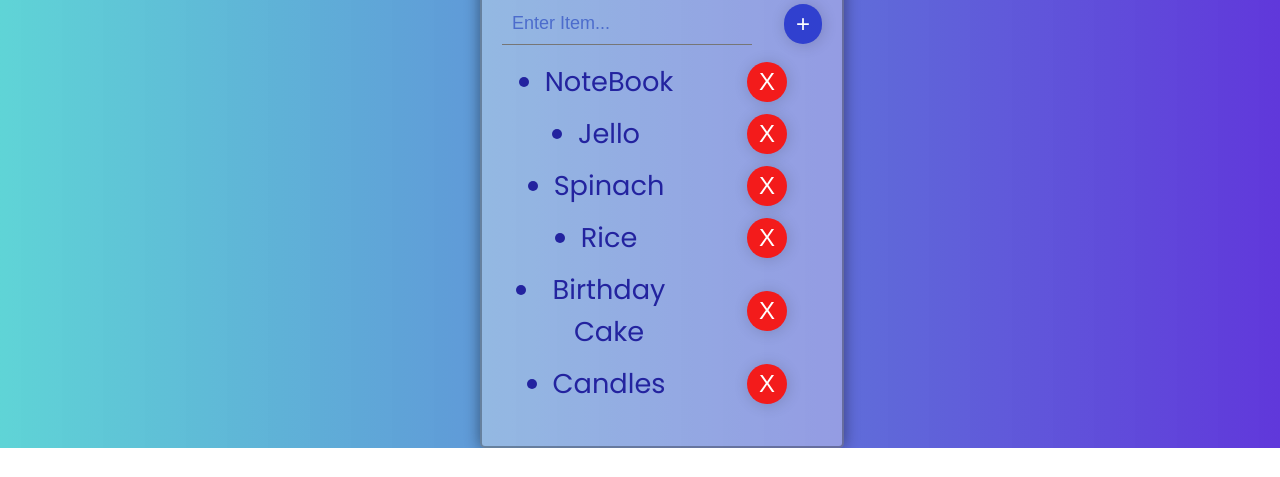
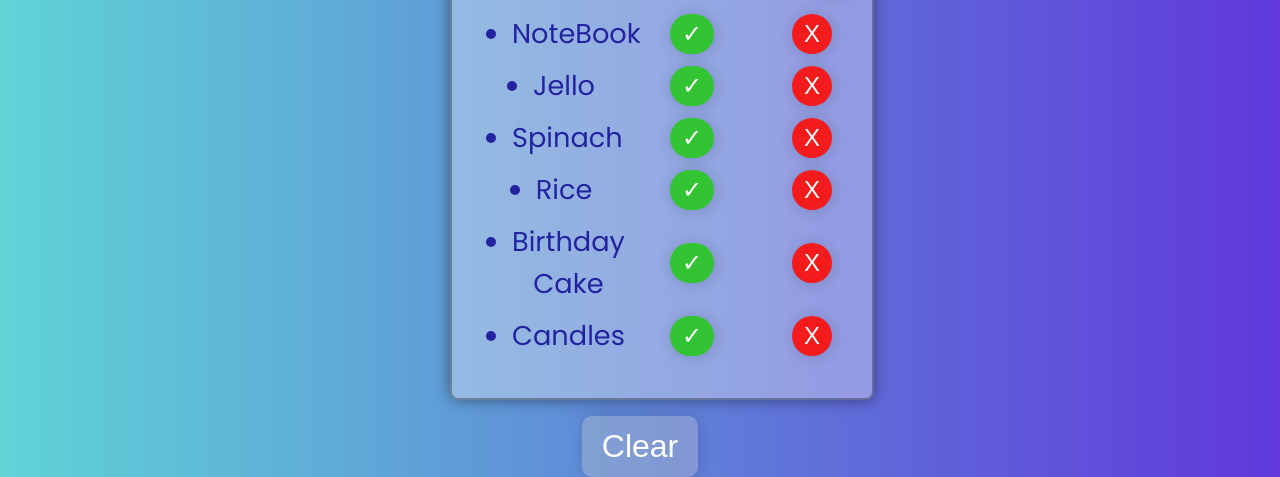
Before and after one commit to Kostaga/Todos, a plain HTML site: page index.html in a window 1280 px wide. Shown: the part 353-830 px from the top of the page. Before the commit the page ends 801 px from the top, so only its background shows below. Drawn offline with Linux system fonts and the light colour scheme.

Commit message:
almost finished

```diff
--- a/index.html
+++ b/index.html
@@ -19,34 +19,43 @@
 				<input id="userinput" type="text" placeholder="Enter Item...">
 				<button id="enter">+</button>
 			</div>
-			<ul>
+			<ul id="todos">
 				<div class="item">
 					<li class="task" random="23">NoteBook</li>
+					<button class="check">✓</button>
 					<button class="finish">X</button>
 				</div>
 				<div class="item">
 					<li class="task">Jello</li>
+					<button class="check">✓</button>
 					<button class="finish">X</button>
 				</div>
 				<div class="item">
 					<li class="task">Spinach</li>
+					<button class="check">✓</button>
 					<button class="finish">X</button>
 				</div>
 				<div class="item">
 					<li class="task">Rice</li>
+					<button class="check">✓</button>
 					<button class="finish">X</button>
 				</div>
 				<div class="item">
 					<li class="task">Birthday Cake</li>
+					<button class="check">✓</button>
 					<button class="finish">X</button>
 				</div>
 				<div class="item">
 					<li class="task">Candles</li>
+					<button class="check">✓</button>
 					<button class="finish">X</button>
 				</div>
 			</ul>
 		</div>
+		<button onclick="cleanup()" class="button clear" >Clear</button>
 </div>
+
+
 
 	<script src="script.js"></script>
 </body>
--- a/script.js
+++ b/script.js
@@ -1,7 +1,8 @@
 var button = document.getElementById("enter");
 var input = document.getElementById("userinput");
 var ul = document.querySelector("ul");
-var items = document.querySelectorAll("li");
+var items = document.querySelectorAll(".check");
+var li = document.querySelectorAll("li");
 var del = document.querySelectorAll(".finish");
 
 function inputLength() {
@@ -21,6 +22,15 @@ function createListElement() {
 		li.classList.toggle("done");
 	})
 	div.appendChild(li);
+
+	var c = document.createElement("button");
+	c.appendChild(document.createTextNode("✓"));
+	c.classList.add("check");
+	c.addEventListener("click", function() {
+        c.previousElementSibling.classList.toggle("done");
+    })
+
+	div.appendChild(c);
 
 	var b = document.createElement("button");
 	b.appendChild(document.createTextNode("X"));
@@ -46,6 +56,9 @@ function addListAfterKeypress(event) {
 		}
 }
 
+function cleanup() {
+	document.getElementById("todos").innerHTML = ' ';
+}
 
 del.forEach(function(item) {
 	item.addEventListener("click",function() {
@@ -56,8 +69,9 @@ del.forEach(function(item) {
 button.addEventListener("click",addListAfterClick);
 input.addEventListener("keypress", addListAfterKeypress);
 
+
 items.forEach(function(item) {
 	item.addEventListener("click", function() {
-		item.classList.toggle("done");
+		item.previousElementSibling.classList.toggle("done");
 	})
 })
--- a/style.css
+++ b/style.css
@@ -58,6 +58,7 @@ h1 {
   font-size: 4em;
   text-decoration: underline;
   text-align: center;
+  margin-left: 1rem;
 }
 
 h2 {
@@ -65,6 +66,7 @@ h2 {
   font-size: 2em;
   text-align: center;
   color: white;
+  margin-left: 1.5rem;
 }
 
 .container {
@@ -72,14 +74,14 @@ h2 {
   width: 25%;
   padding: 10px 35px;
   height: 70vh;
-  min-width: 280px;
+  min-width: 380px;
 }
 
 .button {
   display: flex;
   flex-direction: column;
   align-items: center;
-  justify-content: flex-end;
+  justify-content: center;
 }
 
 .app {
@@ -97,7 +99,7 @@ h2 {
   text-align: center;
   border: 2px solid rgba(0, 0, 0, 0.301);
   padding: 25px 20px;
-  border-radius: 5px;
+  border-radius: 8px;
   box-shadow: 0px 0px 15px rgba(0, 0, 0, 0.441);
   width: 100%;
 }
@@ -106,8 +108,24 @@ h2 {
   background-color: rgb(243, 27, 27);
 }
 
+.check {
+  background-color: rgb(50, 196, 50);
+}
+
+.check:hover {
+  background-color: rgb(31, 150, 31);
+}
+
 .finish:hover {
   background-color: rgb(150, 12, 12);
+}
+
+.clear {
+  font-size: 2em;
+  padding: 12px 20px;
+  margin-top: 2vh;
+  background-color: rgba(209, 205, 195, 0.292);
+  border-radius: 10px;
 }
 
 .coolTitle {
@@ -136,6 +154,6 @@ h2 {
 
 .item {
   display: grid;
-  grid-template-columns: repeat(2,minmax(150px, 1fr));
+  grid-template-columns: repeat(3,minmax(120px, 150px));
   margin-top: 10px;
 }
```
